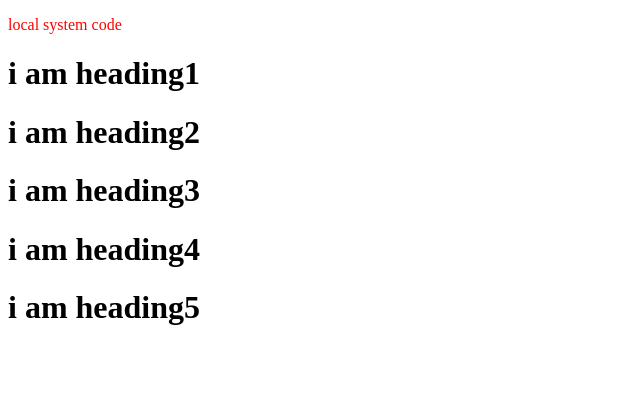
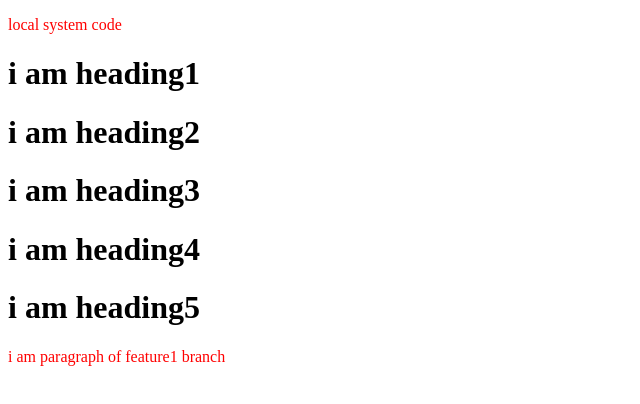
Before and after one commit to Shekhar1singh/localrepo, a plain HTML site: page index.html in a window 1280 px wide. Shown: the whole page, without its empty margins (0-640 px from the left). Drawn offline with Linux system fonts and the light colour scheme.

Commit message:
add para in feature1 branch

```diff
--- a/index.html
+++ b/index.html
@@ -15,8 +15,7 @@
     <h1>i am heading3 </h1>
     <h1>i am heading4 </h1>
     <h1>i am heading5 </h1>
-
-
+    <p>i am paragraph of feature1 branch</p>
 </body>
 
 </html>
```
